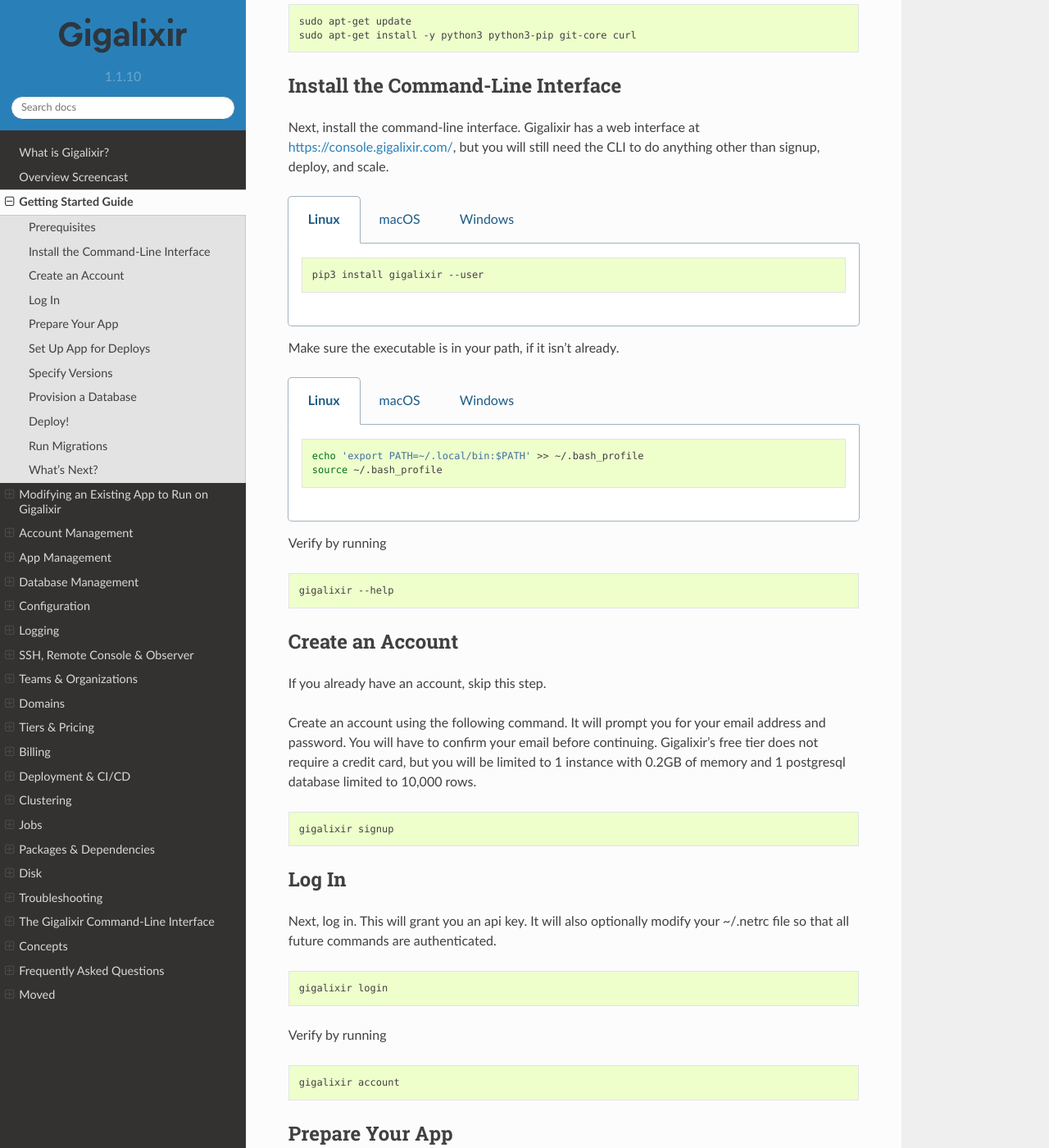
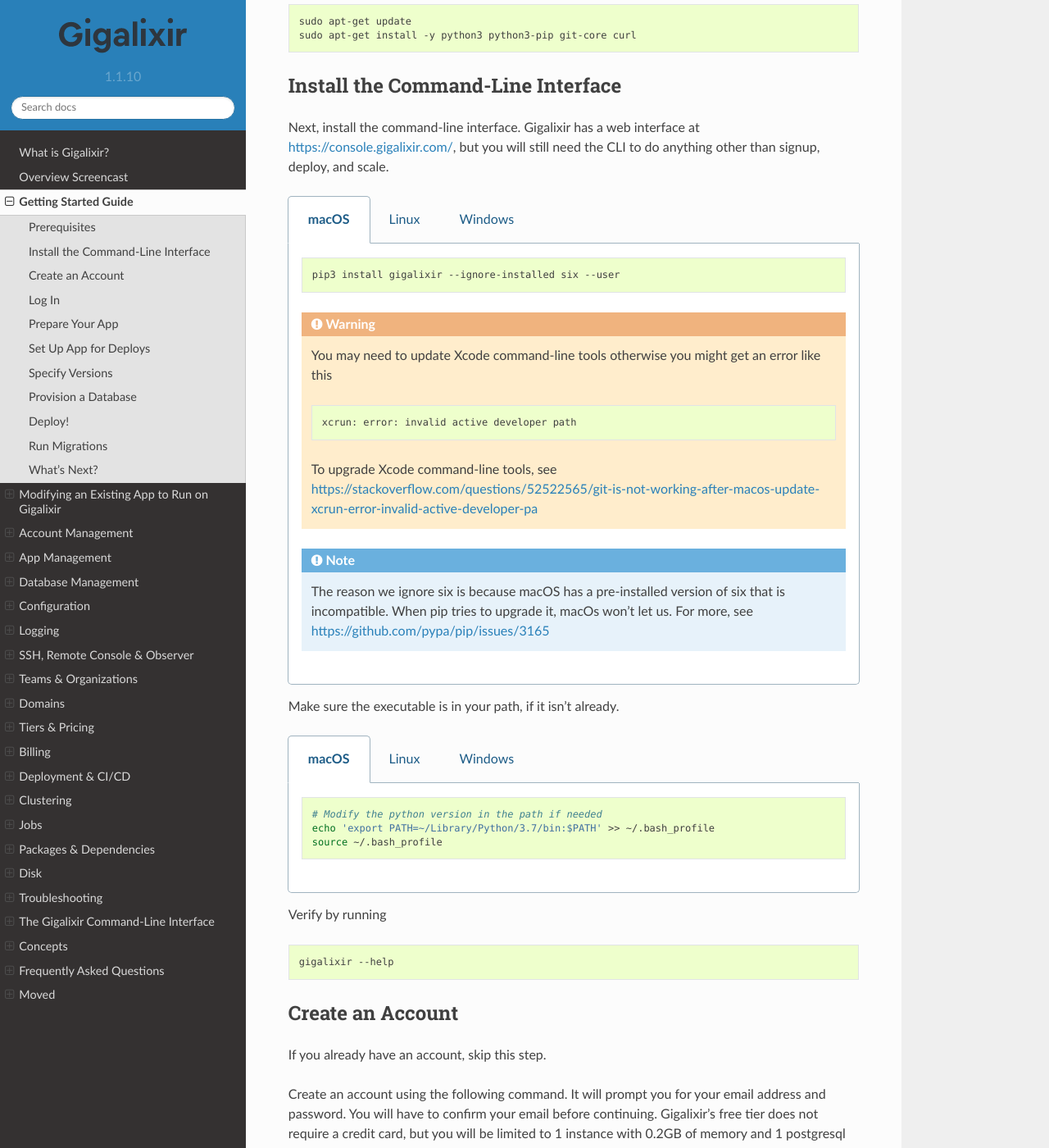
Before and after one commit to gigalixir/gigalixir-cli, a Sphinx documentation site: the page built from docs/source/getting-started-guide.rst, in a window 1280 px wide and 1400 px high, scrolled down 526 px. Shown: the whole window at 82% size. Built offline with Sphinx 7.4.7 and the Read the Docs theme 2.0.0, drawn with Linux system fonts in a browser that asks for light colours; some of the changed text lies outside the part shown.

```diff
--- a/docs/source/getting-started-guide.rst
+++ b/docs/source/getting-started-guide.rst
@@ -13,7 +13,7 @@ Prerequisites
 #. :bash:`python3`. :bash:`python2` also works, but it is EOL as of January 1st, 2020.
 #. :bash:`pip3`. For help, take a look at the `pip documentation <https://packaging.python.org/installing/>`_.
 #. :bash:`git`. For help, take a look at the `git documentation <https://git-scm.com/book/en/v2/Getting-Started-Installing-Git>`_.
-#. Linux, macOs, or Windows (beta).
+#. Linux, macOS, or Windows (beta).
 
 For example, on Ubuntu, run
 
@@ -35,12 +35,6 @@ Next, install the command-line interface. Gigalixir has a web interface at https
 
 .. tabs::
 
-   .. group-tab:: Linux
-
-      .. code-block:: bash
-
-          pip3 install gigalixir --user
-
    .. group-tab:: macOS
 
       .. code-block:: bash
@@ -49,7 +43,7 @@ Next, install the command-line interface. Gigalixir has a web interface at https
 
       .. warning::
 
-         You may need to update Xcode command-line tools otherwise you'll get an error like this
+         You may need to update Xcode command-line tools otherwise you might get an error like this
 
          .. code-block:: bash
 
@@ -59,7 +53,13 @@ Next, install the command-line interface. Gigalixir has a web interface at https
 
       .. note::
 
-          The reason we ignore six is because macOs has a pre-installed version of six that is incompatible. When pip tries to upgrade it, macOs won't let us. For more, see https://github.com/pypa/pip/issues/3165
+          The reason we ignore six is because macOS has a pre-installed version of six that is incompatible. When pip tries to upgrade it, macOs won't let us. For more, see https://github.com/pypa/pip/issues/3165
+
+   .. group-tab:: Linux
+
+      .. code-block:: bash
+
+          pip3 install gigalixir --user
 
    .. group-tab:: Windows
 
@@ -72,14 +72,15 @@ Make sure the executable is in your path, if it isn't already.
 
 .. tabs::
 
-   .. group-tab:: Linux
+   .. group-tab:: macOS
 
       .. code-block:: bash
 
-          echo 'export PATH=~/.local/bin:$PATH' >> ~/.bash_profile
+          # Modify the python version in the path if needed
+          echo 'export PATH=~/Library/Python/3.7/bin:$PATH' >> ~/.bash_profile
           source ~/.bash_profile
 
-   .. group-tab:: macOS
+   .. group-tab:: Linux
 
       .. code-block:: bash
 
```
